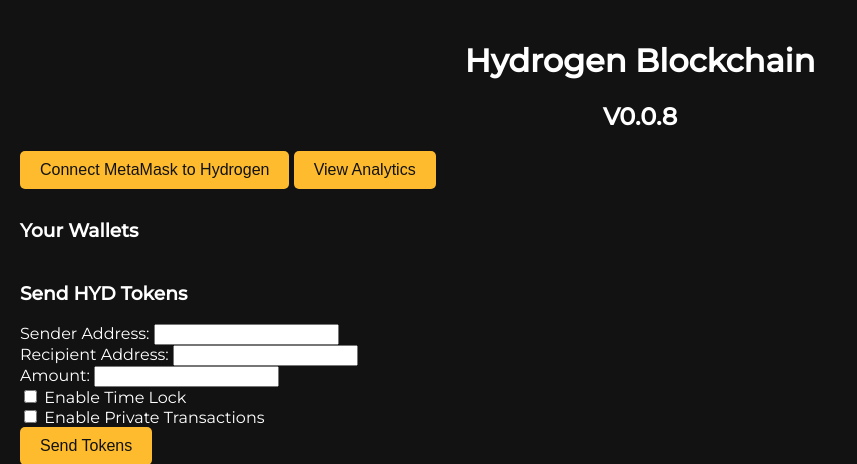
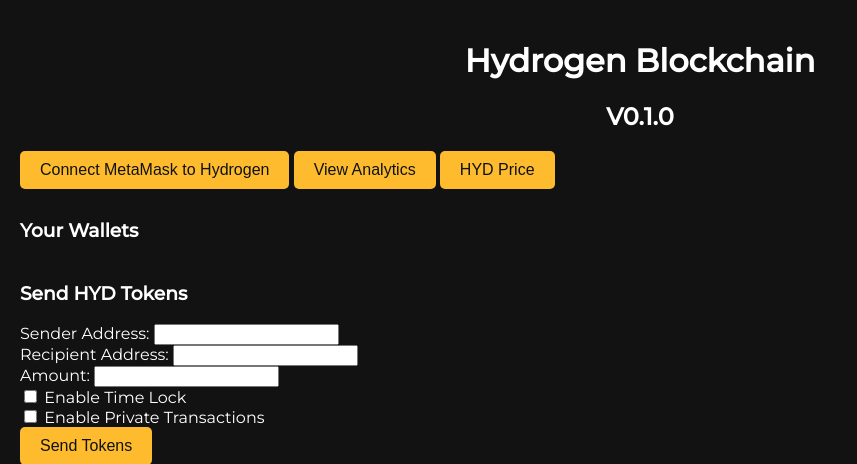
Before and after one commit to Hydrogen-hyd/Hydrogen, a Flask app: page / in a window 1280 px wide. Shown: the top 464 px of the page, without its empty margins (0-857 px from the left). Run offline with Flask 3, Linux system fonts and the light colour scheme.

Commit message:
Update index.html

```diff
--- a/.code/templates/index.html
+++ b/.code/templates/index.html
@@ -57,9 +57,10 @@
 <body>
     <div class="container">
         <h1>Hydrogen Blockchain</h1>
-        <h2>V0.0.8</h2>
+        <h2>V0.1.0</h2>
         <button onclick="connectWallet()" class="connect-wallet-btn">Connect MetaMask to Hydrogen</button>
         <a href="/analytics"><button>View Analytics</button></a>
+        <a href="/hyd_price"><button>HYD Price</button></a>
 
         <div class="wallets">
             <h3>Your Wallets</h3>
```
